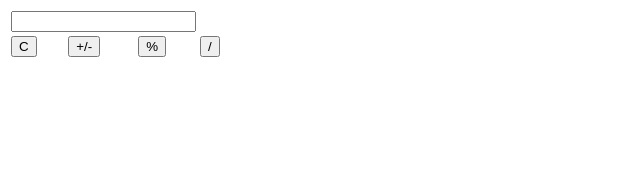
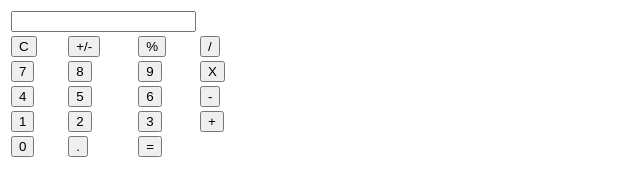
Before and after one commit to Gerdeth/MyCalc, a plain HTML site: page index.html in a window 1280 px wide. Shown: the whole page, without its empty margins (0-640 px from the left). Drawn offline with Linux system fonts and the light colour scheme.

Commit message:
buttons complete

```diff
--- a/index.html
+++ b/index.html
@@ -30,6 +30,68 @@
                     <input type = "button" value ="/" onclick ="display('/')"/>
                 </td>
             </tr>
+            <tr>
+                <td>
+                    <input type="button" value="7" onclick="display('7')"/>
+                </td>
+                <td>
+                    <input type="button" value ="8" onclick ="display('8')"/>
+
+                </td>
+                <td>
+                    <input type ="button" value = "9" onclick ="display('9')"/>
+
+                </td>
+                <td>
+                    <input type = "button" value ="X" onclick ="display('X')"/>
+                </td>
+            </tr>
+            <tr>
+                <td>
+                    <input type="button" value="4" onclick="display('4')"/>
+                </td>
+                <td>
+                    <input type="button" value ="5" onclick ="display('5')"/>
+
+                </td>
+                <td>
+                    <input type ="button" value = "6" onclick ="display('6')"/>
+
+                </td>
+                <td>
+                    <input type = "button" value ="-" onclick ="display('-')"/>
+                </td>
+            </tr>
+            <tr>
+                <td>
+                    <input type="button" value="1" onclick="display('1')"/>
+                </td>
+                <td>
+                    <input type="button" value ="2" onclick ="display('2')"/>
+
+                </td>
+                <td>
+                    <input type ="button" value = "3" onclick ="display('3')"/>
+
+                </td>
+                <td>
+                    <input type = "button" value ="+" onclick ="display('+')"/>
+                </td>
+            </tr><tr>
+                <td>
+                    <input type="button" value="0" onclick="display('0')"/>
+                </td>
+                <td>
+                    <input type="button" value ="." onclick ="display('.')"/>
+
+                </td>
+                <td>
+                    <input type ="button" value = "=" onclick ="display('=')"/>
+
+                </td>
+
+            </tr>
+
 
         </table>
     </div>
```
